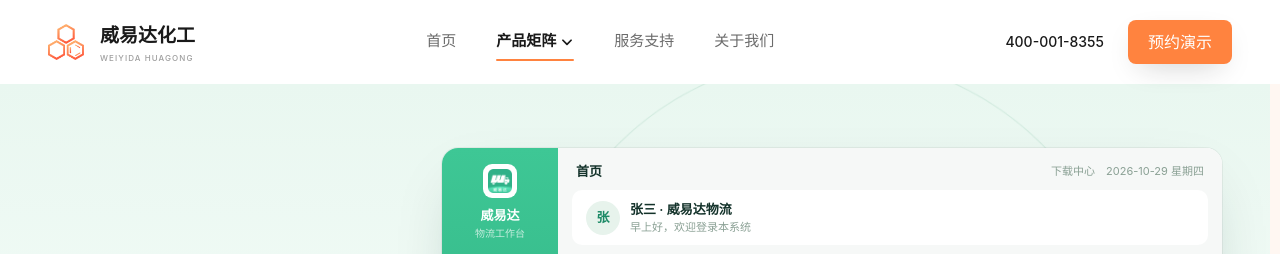
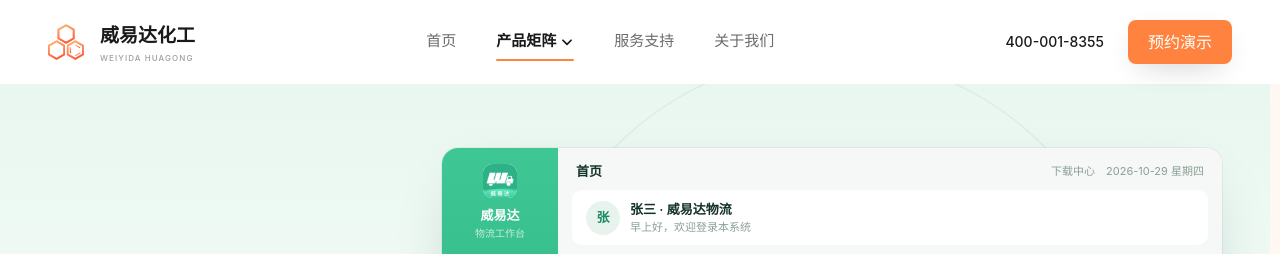
Before and after one commit to KaysonSugar/official-website, a Vue app: page /products/logistics in a window 1280 px wide. Shown: the top 254 px of the page. Built offline with nearby package versions, Linux system fonts and the light colour scheme.

Commit message:
fix: 调度台品牌图标铺满白色块
104px 源图缩到 24px 下采样 4 倍多发虚，改铺满 34px 整块（3 倍），
object-cover + 容器 overflow-hidden 保圆角

```diff
--- a/src/components/sections/ProductLogisticsHero.vue
+++ b/src/components/sections/ProductLogisticsHero.vue
@@ -85,8 +85,9 @@ const badgeTone = {
           <aside class="hidden w-[116px] shrink-0 flex-col bg-gradient-to-b from-[#3ec795] to-[#27a276] px-[10px] py-[16px] sm:flex">
             <!-- 品牌：白色圆角块放物流产品自己的 logo-mark.png，块下产品名 + 副标（照原型：威易达 / 物流工作台） -->
             <div class="flex flex-col items-center">
-              <span class="flex h-[34px] w-[34px] items-center justify-center rounded-[9px] bg-white">
-                <img :src="logoMark" alt="" aria-hidden="true" class="h-[24px] w-[24px] object-contain" />
+              <!-- 图标铺满整块（104px 源图缩到 24px 会发虚，铺到 34px 下采样倍数小更锐） -->
+              <span class="block h-[34px] w-[34px] overflow-hidden rounded-[9px] bg-white">
+                <img :src="logoMark" alt="" aria-hidden="true" class="h-full w-full object-cover" />
               </span>
               <p class="mt-[8px] text-[13px] font-bold leading-[18px] text-white">{{ dash.brand }}</p>
               <p class="mt-[2px] text-[10px] leading-[14px] text-white/70">{{ dash.brandSub }}</p>
```
